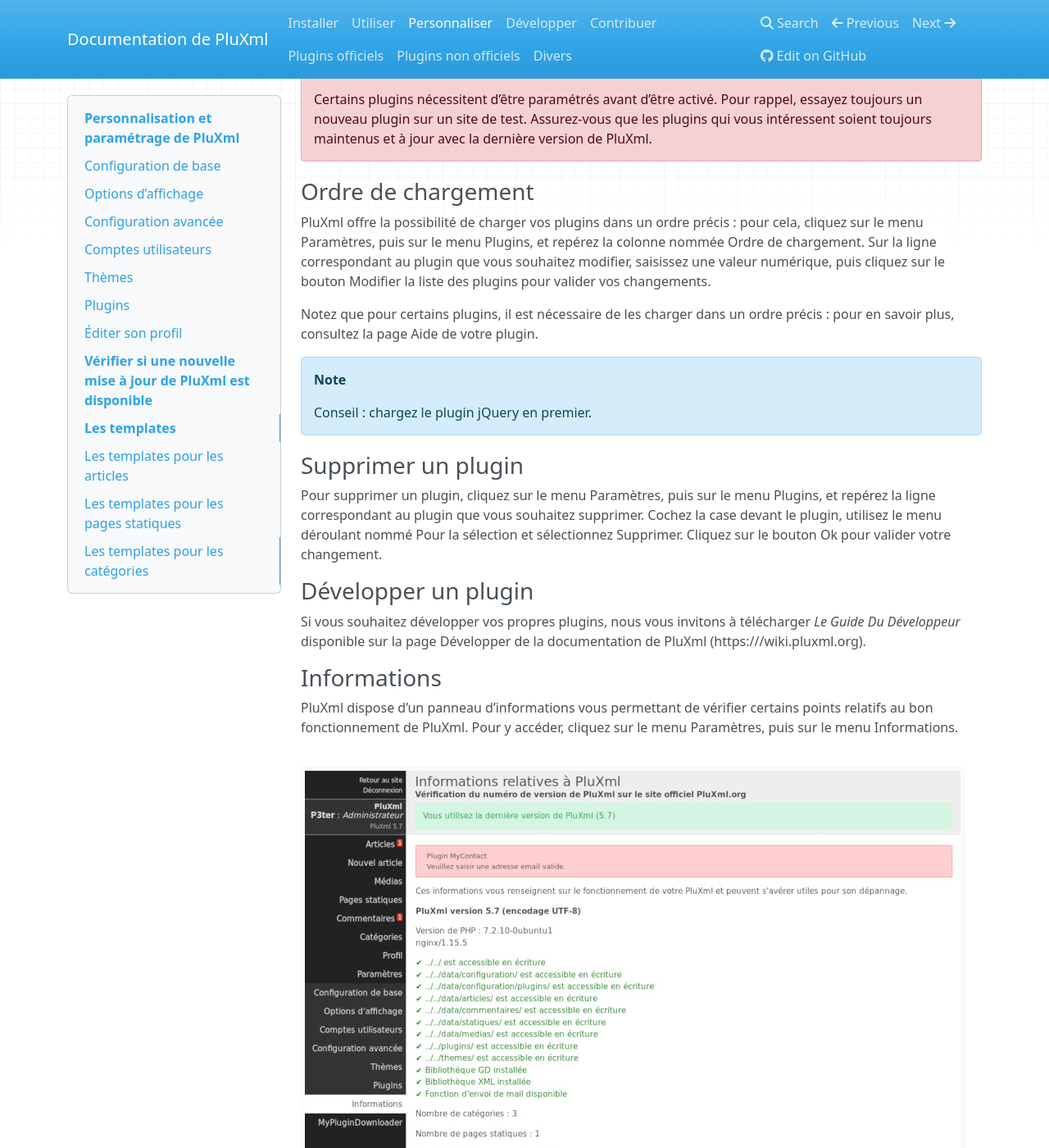
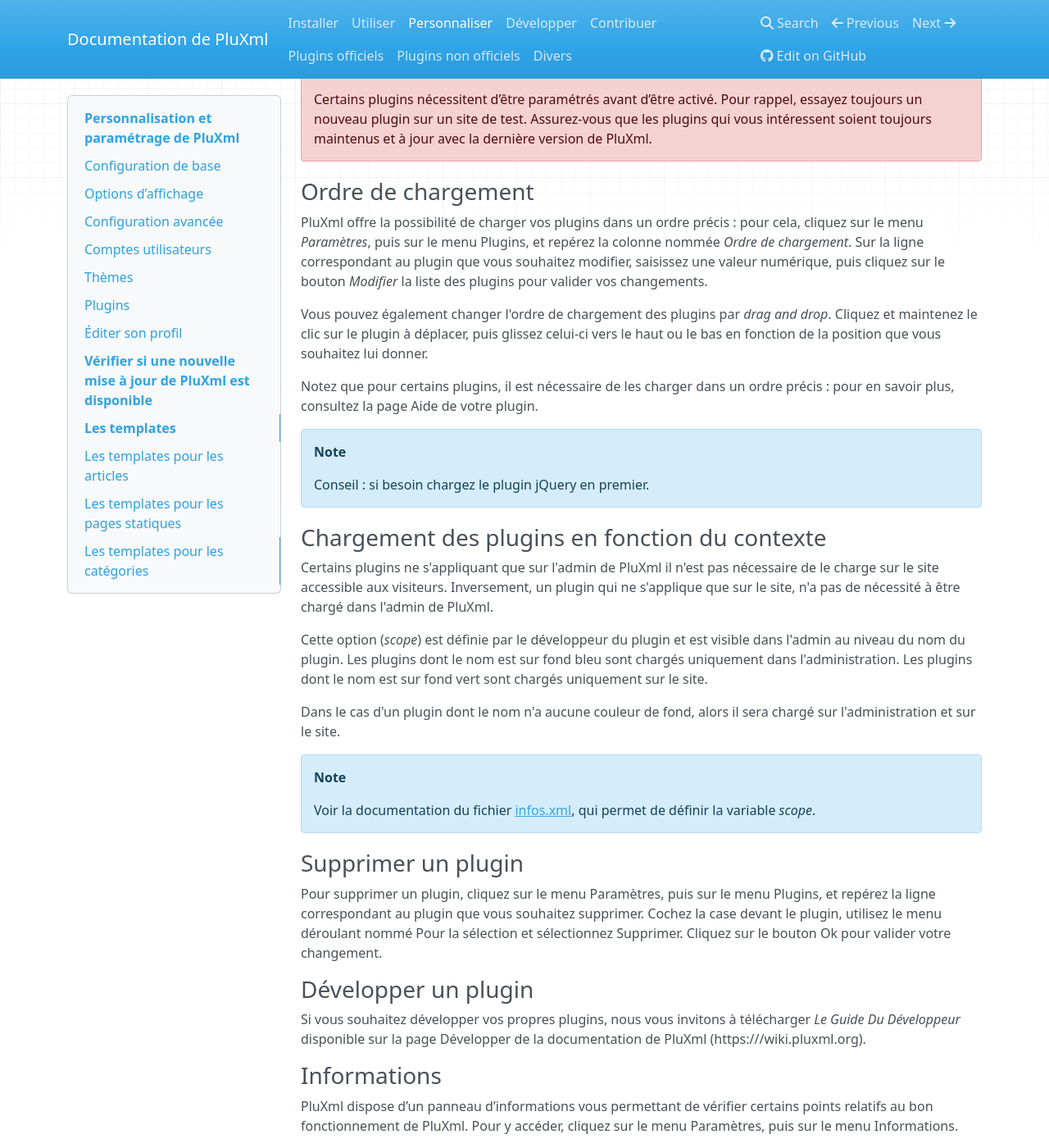
Before and after one commit to pluxml/PluXml-Wiki, an MkDocs documentation site: the page built from docs/personnaliser/personnalisation.md, in a window 1280 px wide and 1400 px high, scrolled down 11967 px. Shown: the whole window at 82% size. Built offline with MkDocs 1.6.1, drawn with Linux system fonts in a browser that asks for light colours; nearby versions of some CDN libraries.

Commit message:
[PluXml 5.7] MAJ drag&drop et scope plugin

```diff
--- a/docs/personnaliser/personnalisation.md
+++ b/docs/personnaliser/personnalisation.md
@@ -310,12 +310,24 @@
     Certains plugins nécessitent d’être paramétrés avant d’être activé. Pour rappel, essayez toujours un nouveau plugin sur un site de test. Assurez-vous que les plugins qui vous intéressent soient toujours maintenus et à jour avec la dernière version de PluXml.
 
 ### Ordre de chargement
-PluXml offre la possibilité de charger vos plugins dans un ordre précis : pour cela, cliquez sur le menu Paramètres, puis sur le menu Plugins, et repérez la colonne nommée Ordre de chargement. Sur la ligne correspondant au plugin que vous souhaitez modifier, saisissez une valeur numérique, puis cliquez sur le bouton Modifier la liste des plugins pour valider vos changements.
+PluXml offre la possibilité de charger vos plugins dans un ordre précis : pour cela, cliquez sur le menu *Paramètres*, puis sur le menu Plugins, et repérez la colonne nommée *Ordre de chargement*. Sur la ligne correspondant au plugin que vous souhaitez modifier, saisissez une valeur numérique, puis cliquez sur le bouton *Modifier* la liste des plugins pour valider vos changements.
+
+Vous pouvez également changer l'ordre de chargement des plugins par *drag and drop*. Cliquez et maintenez le clic sur le plugin à déplacer, puis glissez celui-ci vers le haut ou le bas en fonction de la position que vous souhaitez lui donner.
 
 Notez que pour certains plugins, il est nécessaire de les charger dans un ordre précis : pour en savoir plus, consultez la page Aide de votre plugin.
 
 !!! note
-    Conseil : chargez le plugin jQuery en premier.
+    Conseil : si besoin chargez le plugin jQuery en premier.
+
+### Chargement des plugins en fonction du contexte
+Certains plugins ne s'appliquant que sur l'admin de PluXml il n'est pas nécessaire de le charge sur le site accessible aux visiteurs. Inversement, un plugin qui ne s'applique que sur le site, n'a pas de nécessité à être chargé dans l'admin de PluXml.
+
+Cette option (*scope*) est définie par le développeur du plugin et est visible dans l'admin au niveau du nom du plugin. Les plugins dont le nom est sur fond bleu sont chargés uniquement dans l'administration. Les plugins dont le nom est sur fond vert sont chargés uniquement sur le site.
+
+Dans le cas d'un plugin dont le nom n'a aucune couleur de fond, alors il sera chargé sur l'administration et sur le site.
+
+!!! note
+    Voir la documentation du fichier [infos.xml](//wiki.pluxml.org/developper/developpement/#fichier-infosxml), qui permet de définir la variable *scope*.
 
 ### Supprimer un plugin
 Pour supprimer un plugin, cliquez sur le menu Paramètres, puis sur le menu Plugins, et repérez la ligne correspondant au plugin que vous souhaitez supprimer. Cochez la case devant le plugin, utilisez le menu déroulant nommé Pour la sélection et sélectionnez Supprimer. Cliquez sur le bouton Ok pour valider votre changement.
```
Also changed, not shown: docs/utiliser/utilisation.md (+7 -3 lines).
